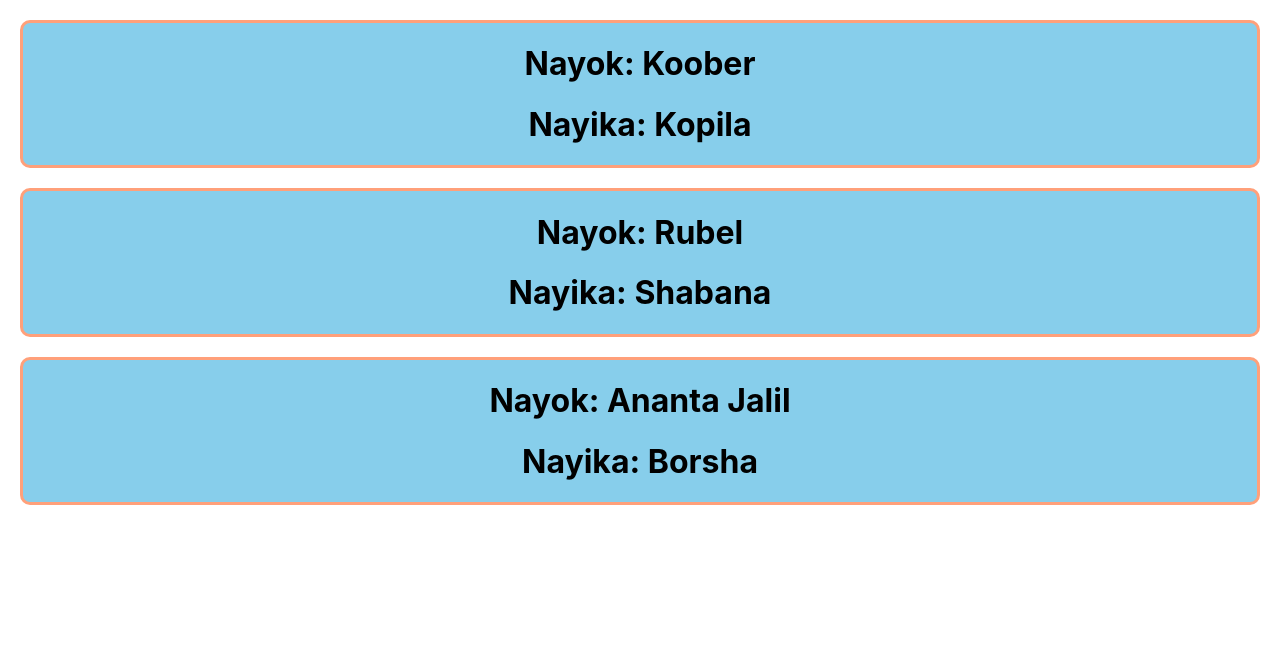
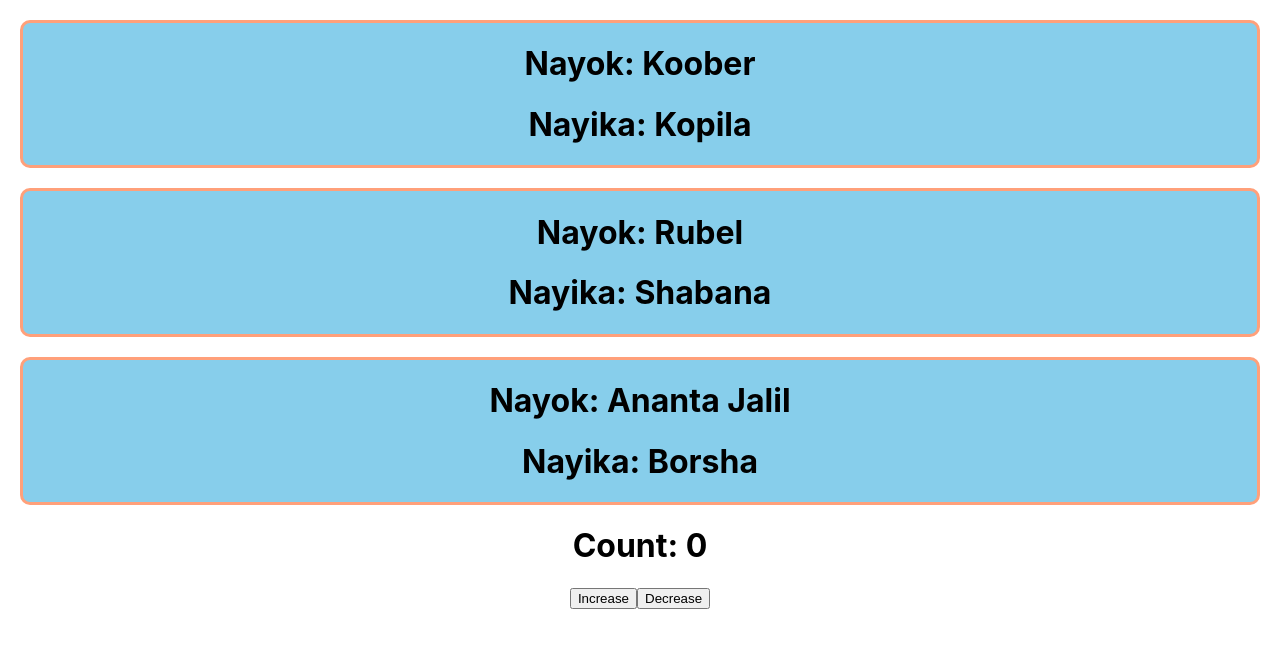
Before and after one commit to Diganta165/react-concept-practice, a React (Create React App) app: page / in a window 1280 px wide. Shown: the top 648 px of the page. Built offline with nearby package versions, Linux system fonts and the light colour scheme.

Commit message:
used useState method

```diff
--- a/src/App.js
+++ b/src/App.js
@@ -1,5 +1,6 @@
 import logo from './logo.svg';
 import './App.css';
+import { useState } from 'react';
 
 
 const cinemas = [
@@ -16,6 +17,8 @@ function App() {
       {
         cinemas.map(cinema => <Cinema nayok = {cinema.nayok} nayika ={cinema.Nayika}></Cinema>)
       }
+
+     <Count></Count>
 
     </div>
   );
@@ -57,4 +60,26 @@ function Cinema(props){
   );
 }
 
+// Uses of UseState
+
+function Count (){
+  const [count, setCount] = useState(0);
+  const handleIncrease = () =>{
+    const newCount = count + 1;
+    setCount(newCount);
+  }
+  const handleDecrease = () =>{
+    const newCount = count - 1;
+    setCount(newCount);
+  }
+  return(
+    <div>
+      <h1>Count: {count}</h1>
+      <button onClick ={handleIncrease}>Increase</button>
+      <button onClick ={handleDecrease}>Decrease</button>
+    </div>
+
+  );
+}
+
 export default App;
```
